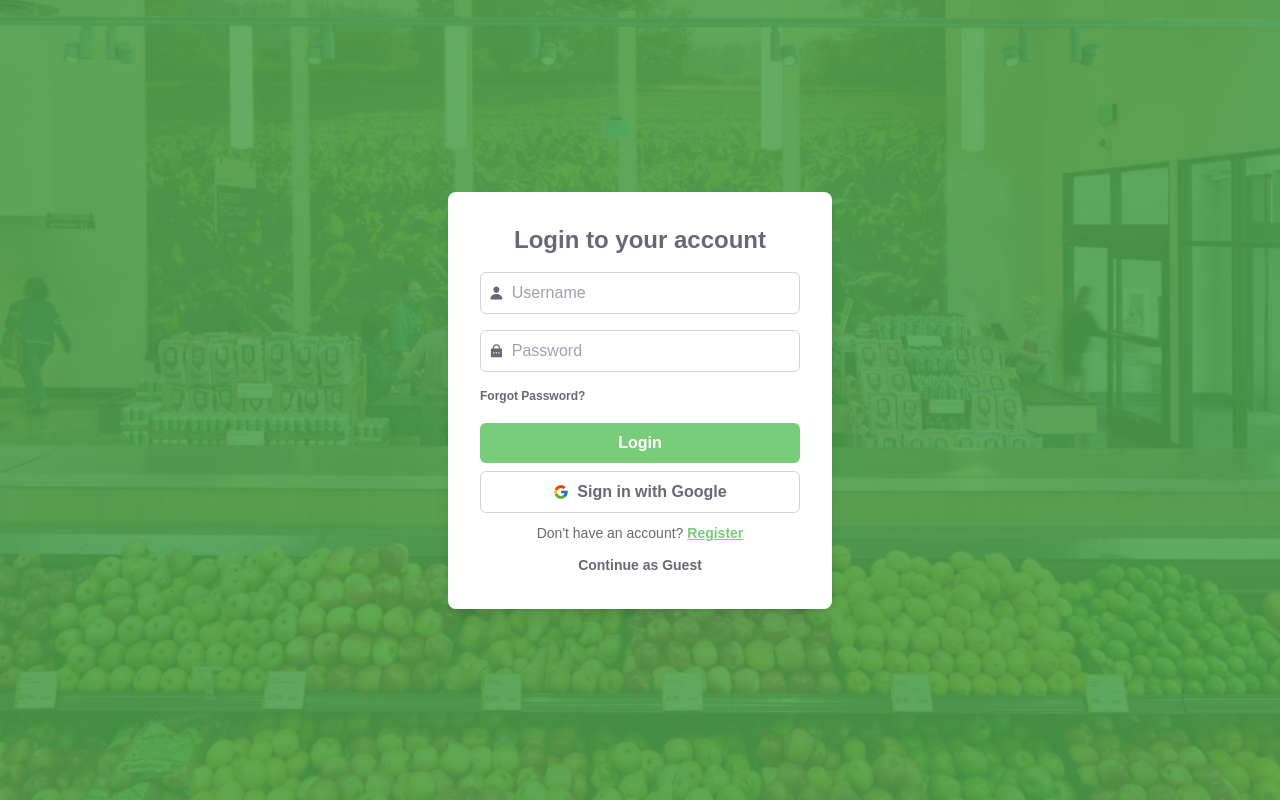
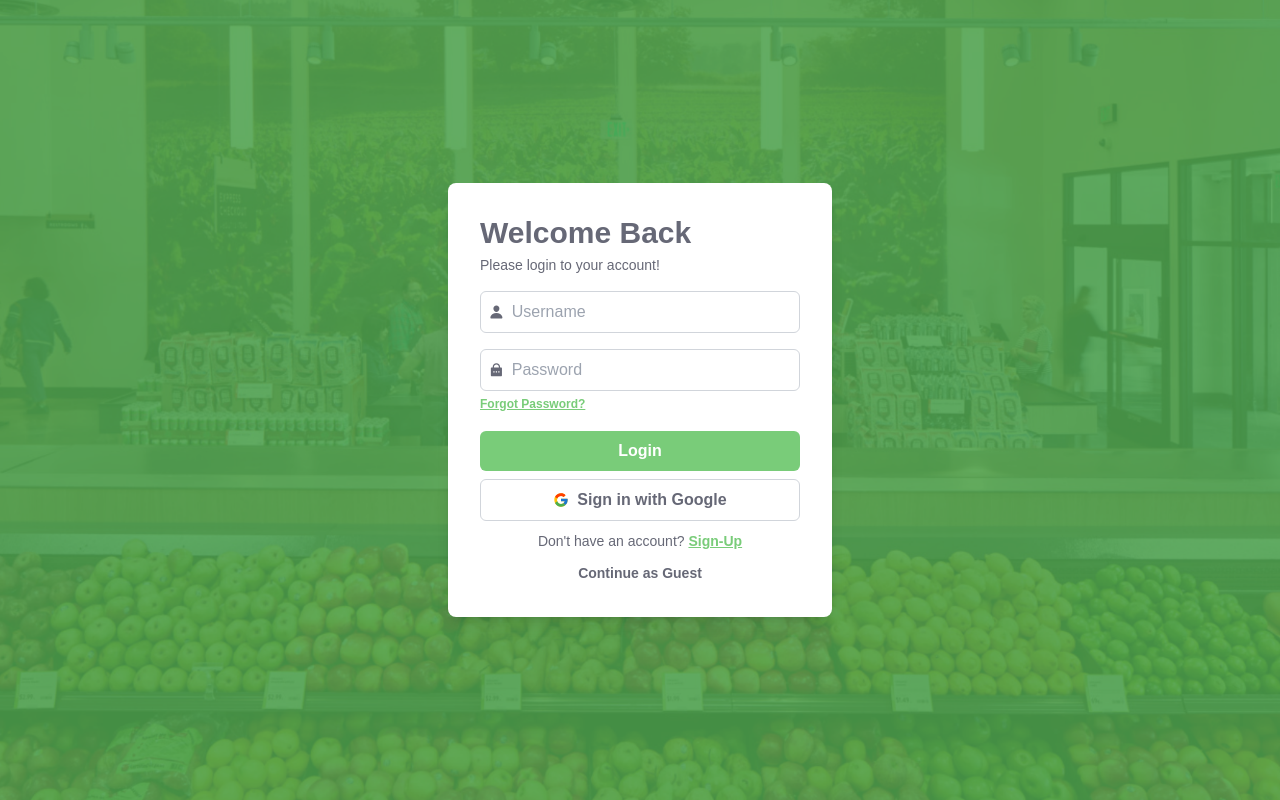
Before and after one commit to hafidhhusna/grocery-store-PAW6, a Next.js app: page /login in a window 1280 px wide. Built offline with nearby package versions, Linux system fonts and the light colour scheme.

Commit message:
feat: update a login page

```diff
--- a/src/app/login/page.tsx
+++ b/src/app/login/page.tsx
@@ -4,6 +4,7 @@ import { FcGoogle } from 'react-icons/fc';
 import { useRouter } from 'next/navigation';
 import { IoPerson } from "react-icons/io5";
 import { RiLockPasswordFill } from "react-icons/ri";
+import Link from 'next/link';
 
 export default function Login() {
   const router = useRouter();
@@ -28,8 +29,11 @@ export default function Login() {
   return (
     <div className="h-screen flex justify-center items-center bg-cover bg-center" style={{ backgroundImage: 'url(/background-green.png)' }}>
       <div className="bg-white p-8 rounded-lg shadow-lg w-96">
-        <h1 className="text-2xl font-semibold text-center mb-4 text-[#666876]">Login to your account</h1>
+        <h1 className="text-3xl font-semibold text-left mb-1 text-[#666876]">Welcome Back</h1>
+        <p className="text-sm text-left text-[#666876] mb-4">Please login to your account!</p>
+
         <form className="space-y-4" onSubmit={handleLogin}>
+
           <div className="flex items-center border border-gray-300 rounded-md p-2">
             <IoPerson className="text-[#666876] mr-2" />
             <input
@@ -39,6 +43,7 @@ export default function Login() {
               className="w-full bg-transparent text-[#666876] focus:outline-none"
             />
           </div>
+
           <div className="flex items-center border border-gray-300 rounded-md p-2 mt-4">
             <RiLockPasswordFill className="text-[#666876] mr-2" />
             <input
@@ -48,7 +53,11 @@ export default function Login() {
               className="w-full bg-transparent text-[#666876] focus:outline-none"
             />
           </div>
-          <a href="#" className="text-[#666876] text-xs font-semibold inline-block">Forgot Password?</a>
+
+          <Link href="/forgot-password" className="text-[#79CC79] text-xs font-semibold underline">
+            Forgot Password?
+          </Link>
+
           <div className="flex flex-col space-y-2 mt-4">
             <button type="submit" className="bg-[#79CC79] text-white font-semibold p-2 rounded-md">Login</button>
             <button
@@ -65,7 +74,7 @@ export default function Login() {
                 onClick={handleRegisterRedirect}
                 className="text-[#79CC79] text-sm font-semibold underline"
               >
-                Register
+                Sign-Up
               </button>
             </div>
             <div className="text-center">
```
